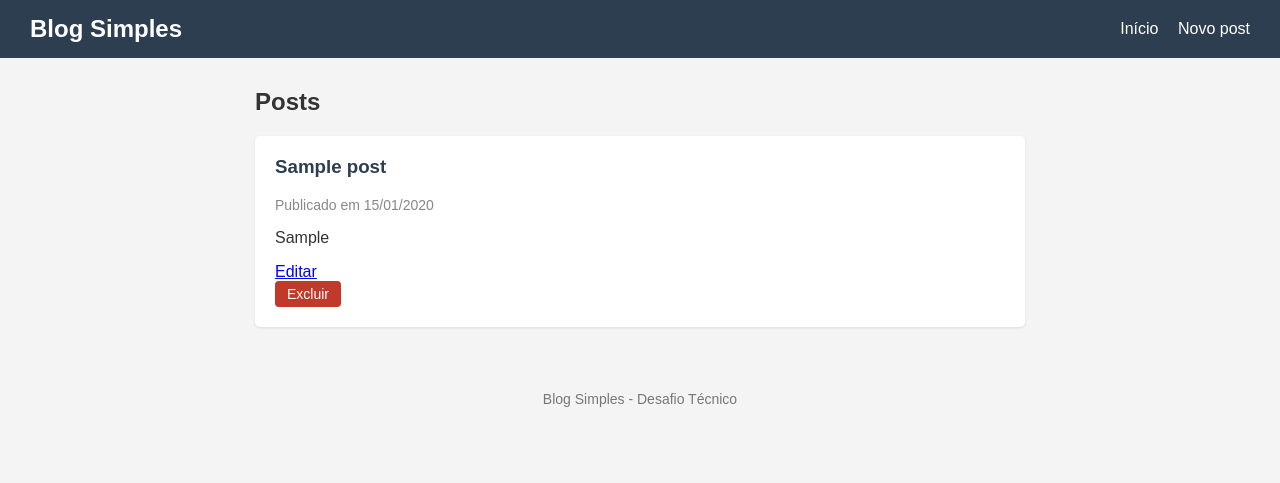
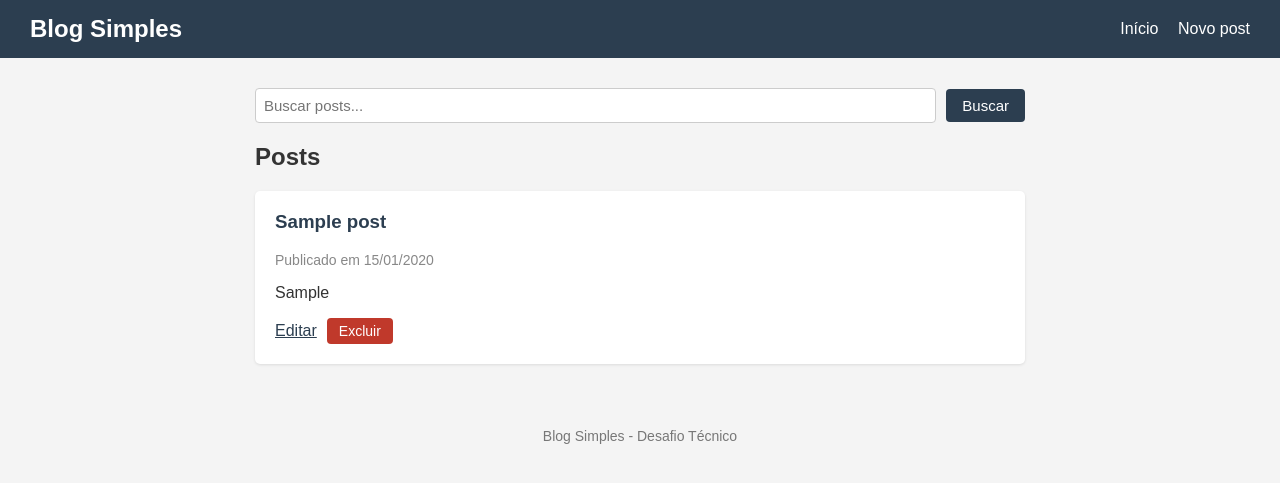
Before and after one commit to EmanuellyVelasco/blog, a PHP site: page / in a window 1280 px wide. Shown: the top 483 px of the page. Run offline with PHP 8.4, Linux system fonts and the light colour scheme; tables that the repository leaves empty hold one stand-in row (values such as "Sample post").

Commit message:
Adiciona busca de posts por palavra no título ou conteúdo

```diff
--- a/css/style.css
+++ b/css/style.css
@@ -161,3 +161,18 @@ button:hover {
 .botao-excluir:hover {
     background-color: #e74c3c;
 }
+
+.busca {
+    display: flex;
+    gap: 10px;
+    align-items: center;
+    margin-bottom: 20px;
+}
+
+.busca input {
+    flex: 1;
+    padding: 8px;
+    border: 1px solid #ccc;
+    border-radius: 4px;
+    font-size: 15px;
+}
--- a/index.php
+++ b/index.php
@@ -1,9 +1,25 @@
 <?php
 require 'conexao.php';
 
-// Busca todos os posts, do mais recente para o mais antigo
-$sql = 'SELECT * FROM posts ORDER BY data_publicacao DESC, id DESC';
-$stmt = $pdo->query($sql);
+// Palavra digitada no campo de busca (se tiver)
+$busca = trim($_GET['busca'] ?? '');
+
+if ($busca != '') {
+    // Procura a palavra no título ou no conteúdo
+    $sql = 'SELECT * FROM posts
+            WHERE titulo LIKE :busca1 OR conteudo LIKE :busca2
+            ORDER BY data_publicacao DESC, id DESC';
+    $stmt = $pdo->prepare($sql);
+    $stmt->execute([
+        ':busca1' => '%' . $busca . '%',
+        ':busca2' => '%' . $busca . '%'
+    ]);
+} else {
+    // Busca todos os posts, do mais recente para o mais antigo
+    $sql = 'SELECT * FROM posts ORDER BY data_publicacao DESC, id DESC';
+    $stmt = $pdo->query($sql);
+}
+
 $posts = $stmt->fetchAll();
 
 // Mensagens que aparecem depois de criar, editar ou excluir um post
@@ -21,7 +37,20 @@ include 'includes/cabecalho.php';
     <div class="sucesso"><?= $mensagens[$msg] ?></div>
 <?php endif; ?>
 
-<h2>Posts</h2>
+<form method="get" action="index.php" class="busca">
+    <input type="text" name="busca" placeholder="Buscar posts..."
+           value="<?= htmlspecialchars($busca) ?>">
+    <button type="submit">Buscar</button>
+    <?php if ($busca != ''): ?>
+        <a href="index.php">Limpar busca</a>
+    <?php endif; ?>
+</form>
+
+<?php if ($busca != ''): ?>
+    <h2>Resultados para "<?= htmlspecialchars($busca) ?>"</h2>
+<?php else: ?>
+    <h2>Posts</h2>
+<?php endif; ?>
 
 <?php if (count($posts) == 0): ?>
     <p>Nenhum post encontrado.</p>
@@ -45,7 +74,7 @@ include 'includes/cabecalho.php';
         ?>
         <p><?= htmlspecialchars($trecho) ?></p>
 
-        <div classe="acoes">
+        <div class="acoes">
             <a href="editar.php?id=<?= $post['id'] ?>">Editar</a>
             <form action="excluir.php" method="post" class="form-excluir">
                 <input type="hidden" name="id" value="<?= $post['id'] ?>">
```
